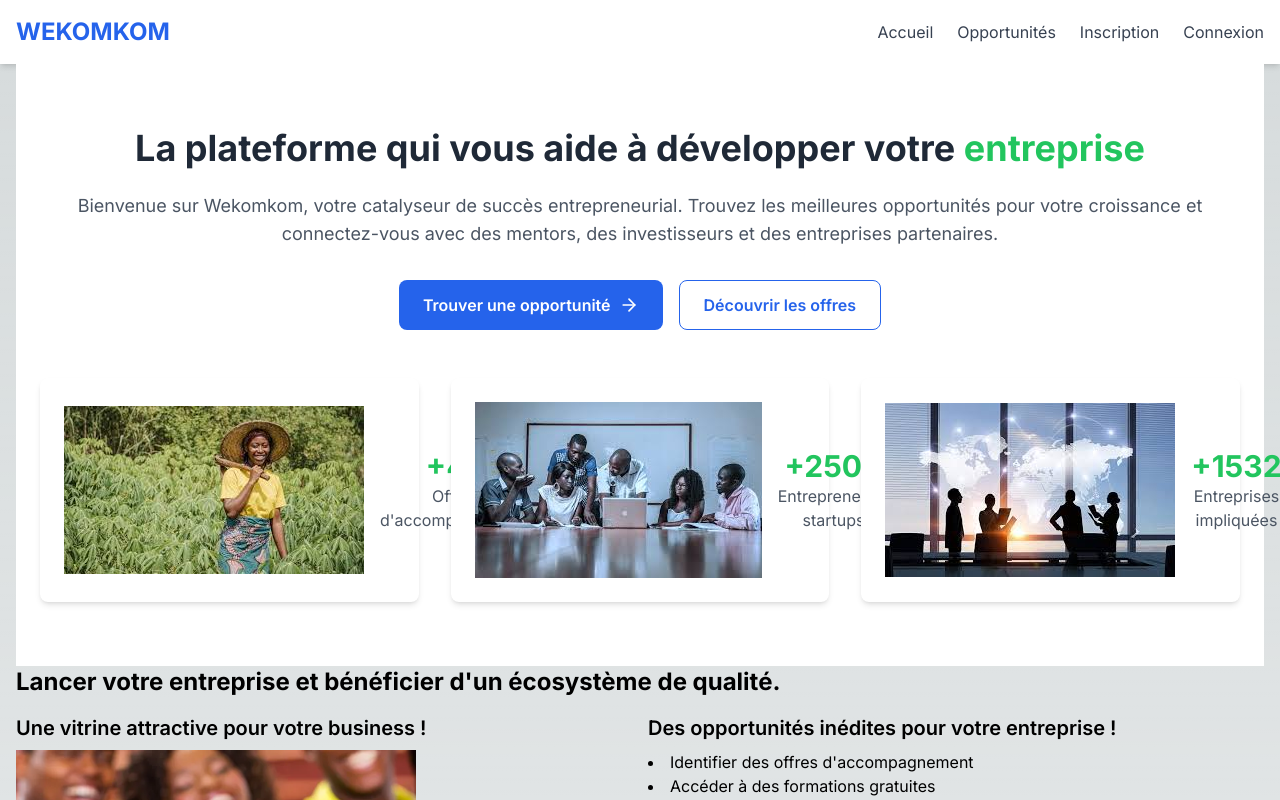
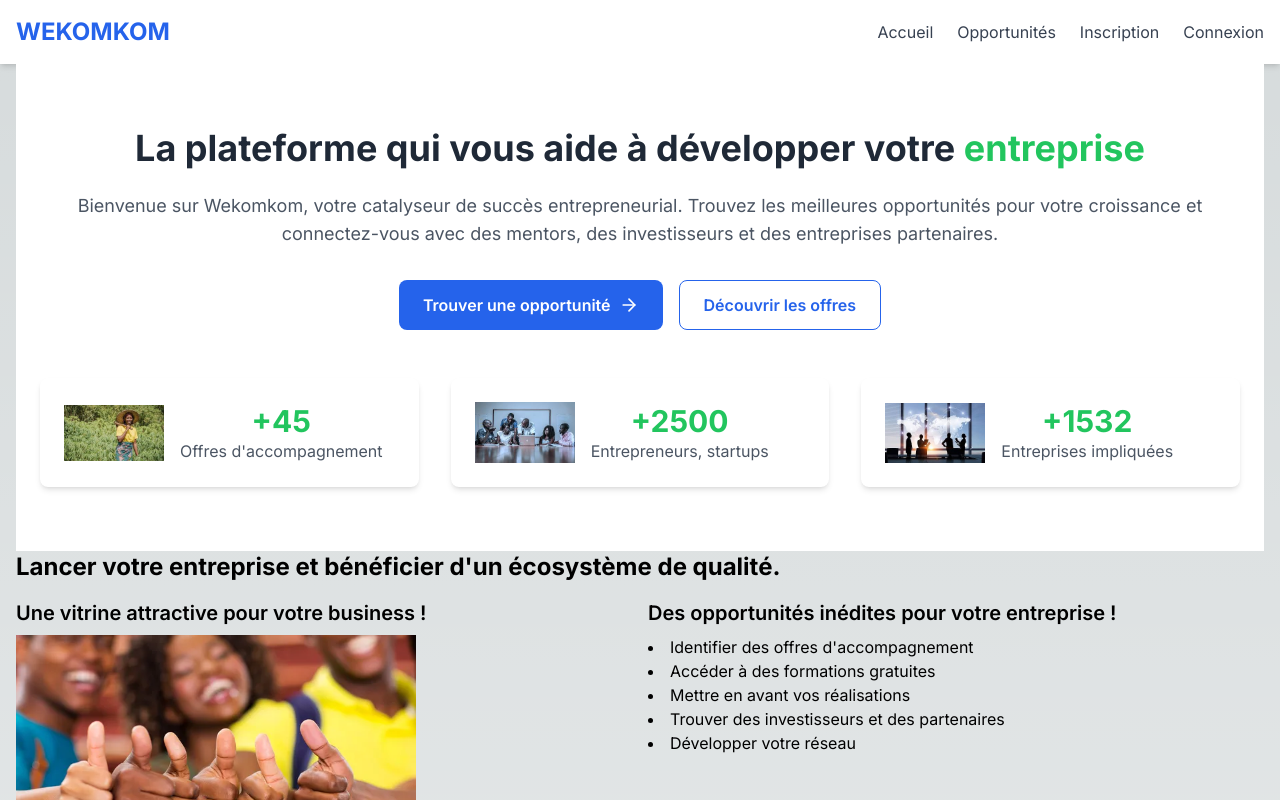
Before and after one commit to abbabamba/frontend_concree, a Next.js app: page / in a window 1280 px wide. Shown: the top 800 px of the page. Built offline with nearby package versions, Linux system fonts and the light colour scheme; no server answers.

Commit message:
new update

```diff
--- a/components/HeroSection.js
+++ b/components/HeroSection.js
@@ -1,4 +1,5 @@
 import React from 'react';
+import Image from 'next/image';
 import { ArrowRight } from 'lucide-react';
 
 const HeroSection = () => {
@@ -23,21 +24,21 @@ const HeroSection = () => {
         </div>
         <div className="grid grid-cols-1 md:grid-cols-3 gap-8">
           <div className="bg-white p-6 rounded-lg shadow-md flex items-center">
-            <img src="/champ.png" alt="Offers" className="mr-4" />
+            <Image src="/champ.png" alt="Offers" width={100} height={100} className="mr-4" />
             <div>
               <p className="text-3xl font-bold text-green-500">+45</p>
-              <p className="text-gray-600">Offres d'accompagnement</p>
+              <p className="text-gray-600">Offres d&apos;accompagnement</p>
             </div>
           </div>
           <div className="bg-white p-6 rounded-lg shadow-md flex items-center">
-            <img src="/reunio2.png" alt="Entrepreneurs" className="mr-4" />
+            <Image src="/reunio2.png" alt="Entrepreneurs" width={100} height={100} className="mr-4" />
             <div>
               <p className="text-3xl font-bold text-green-500">+2500</p>
               <p className="text-gray-600">Entrepreneurs, startups</p>
             </div>
           </div>
           <div className="bg-white p-6 rounded-lg shadow-md flex items-center">
-            <img src="/entreprise.png" alt="Companies" className="mr-4" />
+            <Image src="/entreprise.png" alt="Companies" width={100} height={100} className="mr-4" />
             <div>
               <p className="text-3xl font-bold text-green-500">+1532</p>
               <p className="text-gray-600">Entreprises impliquées</p>
```
